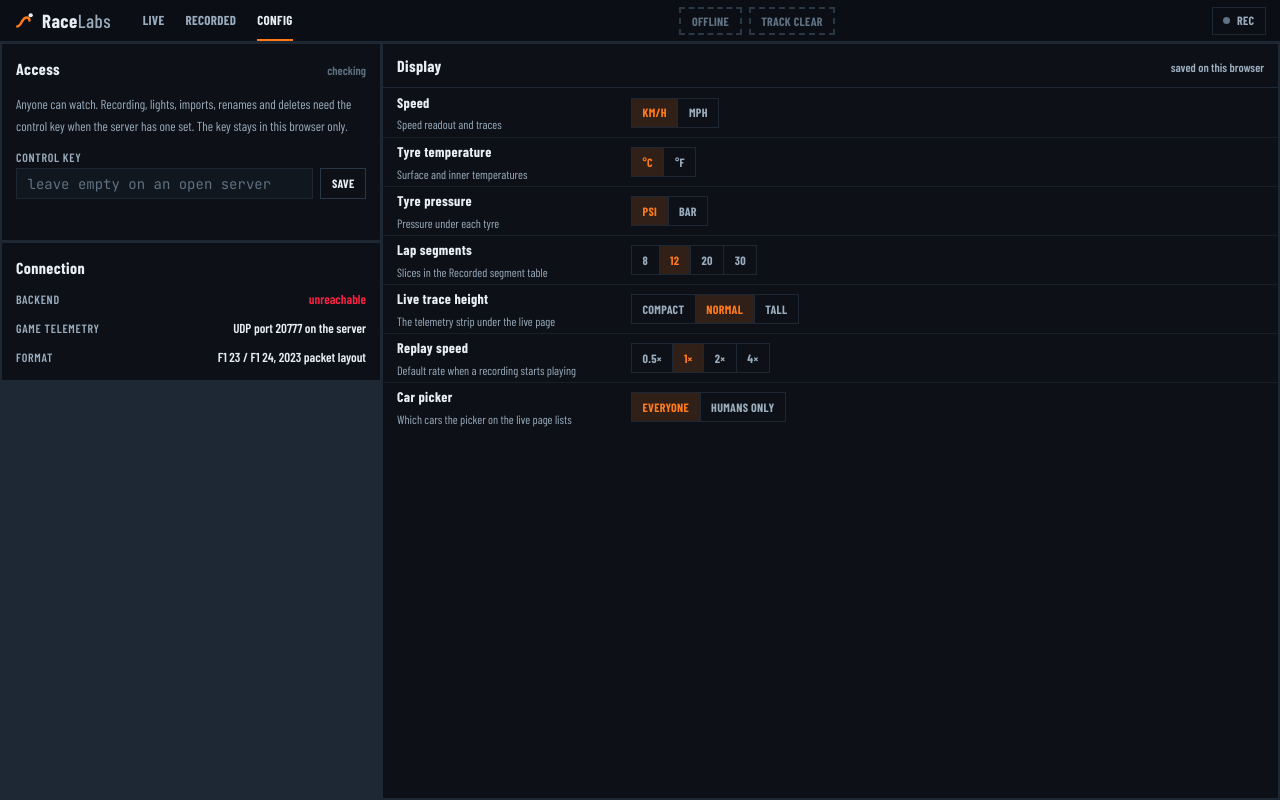
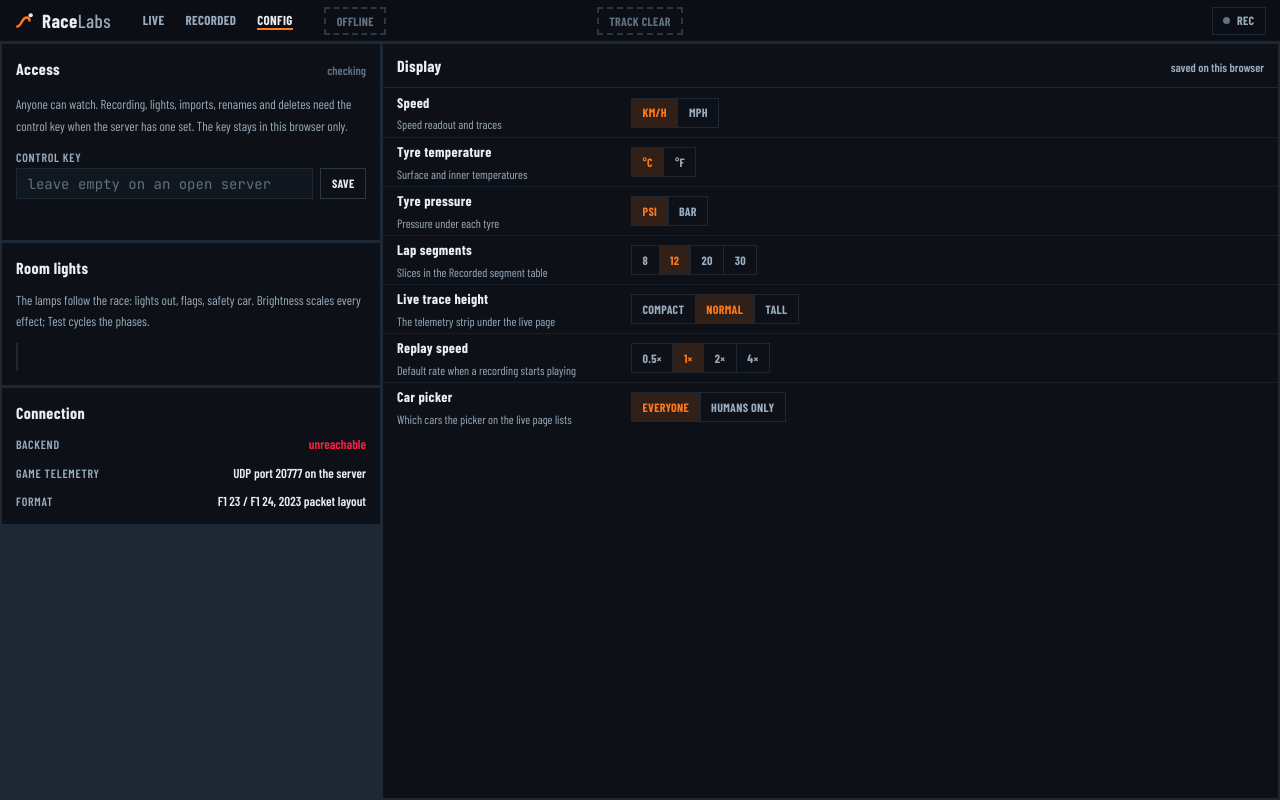
Before and after one commit to Si6gma/RaceLabs, a React (Vite) app in the folder frontend/: page /setup in a window 1280 px wide. Built offline with nearby package versions, Linux system fonts and the light colour scheme; no server answers.

Commit message:
feat(header): circuit left with the tabs, race control centred, fastest lap beside REC; lights move to Config

```diff
--- a/frontend/src/components/Layout.tsx
+++ b/frontend/src/components/Layout.tsx
@@ -1,7 +1,6 @@
 import { NavLink } from 'react-router-dom';
 import { useEffect, useState, useMemo, memo } from 'react';
 import { useTelemetryStore } from '@/stores/telemetryStore';
-import LightsControl from '@/components/LightsControl';
 import DriverTag from '@/components/DriverTag';
 import { apiFetch } from '@/utils/api';
 import { formatTime } from '@/utils/formatters';
@@ -151,7 +150,8 @@ export default function Layout({ children }: { children: React.ReactNode }) {
 
   return (
     <div className="h-screen flex flex-col bg-motorsport-black overflow-hidden">
-      <header className="h-12 bg-motorsport-charcoal border-b border-motorsport-border flex items-center px-4 gap-6 shrink-0">
+      <header className="h-12 bg-motorsport-charcoal border-b border-motorsport-border grid grid-cols-[1fr_auto_1fr] items-center px-4 shrink-0">
+        <div className="flex items-center gap-6 min-w-0">
         {/* Wordmark: the mark plus the name, and a way home */}
         <NavLink to="/" className="flex items-center gap-2 shrink-0 group" title="Live">
           <img src="/logo.svg" alt="" className="w-6 h-6" />
@@ -181,21 +181,22 @@ export default function Layout({ children }: { children: React.ReactNode }) {
           ))}
         </nav>
 
-        {/* Where we are, and what race control is showing */}
-        <div className="flex-1 flex items-center justify-center gap-2 min-w-0">
-          <SessionStatusBoxMemo track={session?.track} sessionType={session?.session_type} />
-          <RaceControlBoxMemo />
-          <SessionBestBoxMemo />
+        {/* Where we are, left with the tabs */}
+        <SessionStatusBoxMemo track={session?.track} sessionType={session?.session_type} />
         </div>
 
-        {/* Controls: one bordered group, every segment the same height */}
+        {/* What race control is showing, dead centre */}
+        <RaceControlBoxMemo />
+
+        {/* Right: the session's fastest lap, then the recording switch */}
+        <div className="flex items-center justify-end gap-2 min-w-0">
+        <SessionBestBoxMemo />
         <div className="flex items-center h-8 border border-motorsport-border shrink-0">
           {replayMode && (
             <span className="flex items-center px-3 h-full text-[12px] font-bold tracking-wide uppercase text-motorsport-purple border-r border-motorsport-border">
               Replay
             </span>
           )}
-          <LightsControl />
           <button
             onClick={toggleRecording}
             title={recording ? 'Stop recording laps' : 'Record completed laps'}
@@ -212,6 +213,7 @@ export default function Layout({ children }: { children: React.ReactNode }) {
             )}
           </button>
         </div>
+        </div>
       </header>
 
       <main className="flex-1 overflow-hidden">
--- a/frontend/src/pages/SetupConfig.tsx
+++ b/frontend/src/pages/SetupConfig.tsx
@@ -1,6 +1,7 @@
 import { useEffect, useState } from 'react';
 import { apiFetch, getControlKey, setControlKey } from '@/utils/api';
 import { useSettings } from '@/stores/settingsStore';
+import LightsControl from '@/components/LightsControl';
 
 // Settings that live on this browser or on the server. Nothing here is decoration:
 // the control key decides who may press buttons, the rest changes how numbers read.
@@ -63,6 +64,16 @@ export default function SetupConfig() {
           <span className="text-[13px] font-semibold h-[13px] leading-none" style={{ color: keyState === 'ok' ? '#00E85A' : keyState === 'rejected' ? '#FF2044' : 'transparent' }}>
             {keyState === 'ok' ? 'Key accepted' : keyState === 'rejected' ? 'Key rejected by the server' : '.'}
           </span>
+        </div>
+
+        <div className="telemetry-panel p-4 flex flex-col gap-3">
+          <span className="text-[16px] font-bold tracking-wide text-motorsport-text">Room lights</span>
+          <p className="text-[13px] text-motorsport-muted leading-relaxed">
+            The lamps follow the race: lights out, flags, safety car. Brightness scales every effect; Test cycles the phases.
+          </p>
+          <div className="flex items-center h-8 border border-motorsport-border self-start">
+            <LightsControl />
+          </div>
         </div>
 
         <div className="telemetry-panel p-4 flex flex-col gap-3">
```
